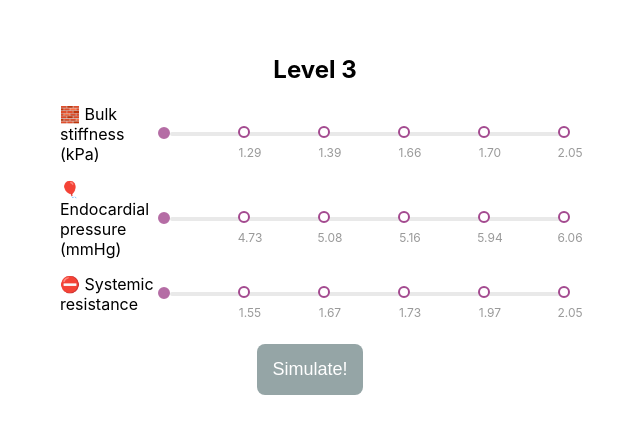
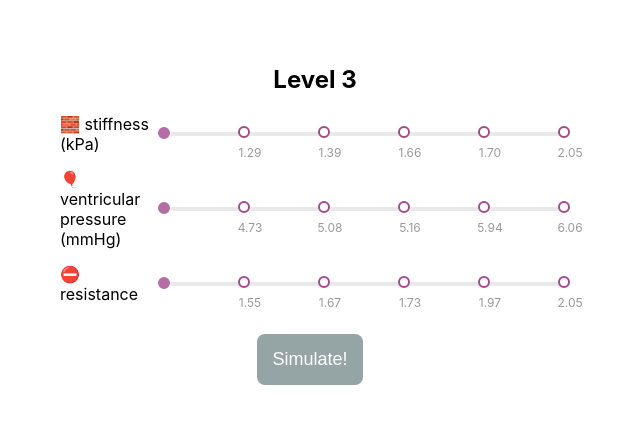
Before and after one commit to OpenHeartDevelopers/web.cemrg.demo, a React (Create React App) app: page /#/level3 in a window 1280 px wide. Shown: the part 185-618 px from the top of the page, without its empty margins (325-965 px from the left). Built offline with nearby package versions, Linux system fonts and the light colour scheme.

Commit message:
changed names

```diff
--- a/src/Levels.js
+++ b/src/Levels.js
@@ -202,10 +202,10 @@ export const Level2 = () => {
 
   const handleSliderChange = (row, value) => {
     switch (row) {
-      case 'bulk stiffness':
+      case 'stiffness':
         setSelectedStiffness(value);
         break;
-      case 'endocardial pressure':
+      case 'ventricular pressure':
         setSelectedPressure(value);
         break;
       default:
@@ -240,7 +240,7 @@ export const Level2 = () => {
       <h2>Level 2</h2>
       {/* Row 1: Stiffness */}
       <div className="slider-row">
-        <div className="slider-label">🧱 Bulk stiffness</div>
+        <div className="slider-label">🧱 stiffness</div>
         <div className="slider-wrapper">
           <Slider
             min={0}
@@ -248,14 +248,14 @@ export const Level2 = () => {
             step={1}
             marks={{ 0: '', 1: 'soft', 2: 'medium', 3: 'stiff' }}
             value={selectedStiffness}
-            onChange={(value) => handleSliderChange('bulk stiffness', value)}
+            onChange={(value) => handleSliderChange('stiffness', value)}
           />
         </div>
       </div>
 
       {/* Row 2: Pressure */}
       <div className="slider-row">
-        <div className="slider-label">🎈 Endocardial pressure</div>
+        <div className="slider-label">🎈 ventricular pressure</div>
         <div className="slider-wrapper">
           <Slider
             min={0}
@@ -263,7 +263,7 @@ export const Level2 = () => {
             step={1}
             marks={{ 0: '', 1: 'low', 2: 'medium', 3: 'high' }}
             value={selectedPressure}
-            onChange={(value) => handleSliderChange('endocardial pressure', value)}
+            onChange={(value) => handleSliderChange('ventricular pressure', value)}
           />
         </div>
       </div>
@@ -311,13 +311,13 @@ export const Level3 = () => {
 
   const handleSliderChange = (row, value) => {
     switch (row) {
-      case 'bulk stiffness (kPa)':
+      case 'stiffness (kPa)':
         setSelectedStiffness(value);
         break;
       case 'pressure':
         setSelectedPressure(value);
         break;
-      case 'systemic resistance':
+      case 'resistance':
         setSelectedResistance(value);
         break;
       default:
@@ -353,7 +353,7 @@ export const Level3 = () => {
       <h2>Level 3</h2>
       {/* Row 1: Stiffness */}
       <div className="slider-row">
-        <div className="slider-label">🧱 Bulk stiffness (kPa)</div>
+        <div className="slider-label">🧱 stiffness (kPa)</div>
         <div className="slider-wrapper">
           <Slider
             min={0}
@@ -361,14 +361,14 @@ export const Level3 = () => {
             step={1}
             marks={{ 0: '', 1: '1.29', 2: '1.39', 3: '1.66', 4: '1.70', 5: '2.05' }}
             value={selectedStiffness}
-            onChange={(value) => handleSliderChange('bulk stiffness (kPa)', value)}
+            onChange={(value) => handleSliderChange('stiffness (kPa)', value)}
           />
         </div>
       </div>
 
       {/* Row 2: Pressure */}
       <div className="slider-row">
-        <div className="slider-label">🎈 Endocardial pressure (mmHg)</div>
+        <div className="slider-label">🎈 ventricular pressure (mmHg)</div>
         <div className="slider-wrapper">
           <Slider
             min={0}
@@ -383,7 +383,7 @@ export const Level3 = () => {
 
       {/* Row 3: Valve Resistance */}
       <div className="slider-row">
-        <div className="slider-label">⛔ Systemic resistance</div>
+        <div className="slider-label">⛔ resistance</div>
         <div className="slider-wrapper">
           <Slider
             min={0}
@@ -391,7 +391,7 @@ export const Level3 = () => {
             step={1}
             marks={{ 0: '', 1: '1.55', 2: '1.67', 3: '1.73', 4: '1.97', 5: '2.05' }}
             value={selectedResistance}
-            onChange={(value) => handleSliderChange('systemic resistance', value)}
+            onChange={(value) => handleSliderChange('resistance', value)}
           />
         </div>
       </div>
```
